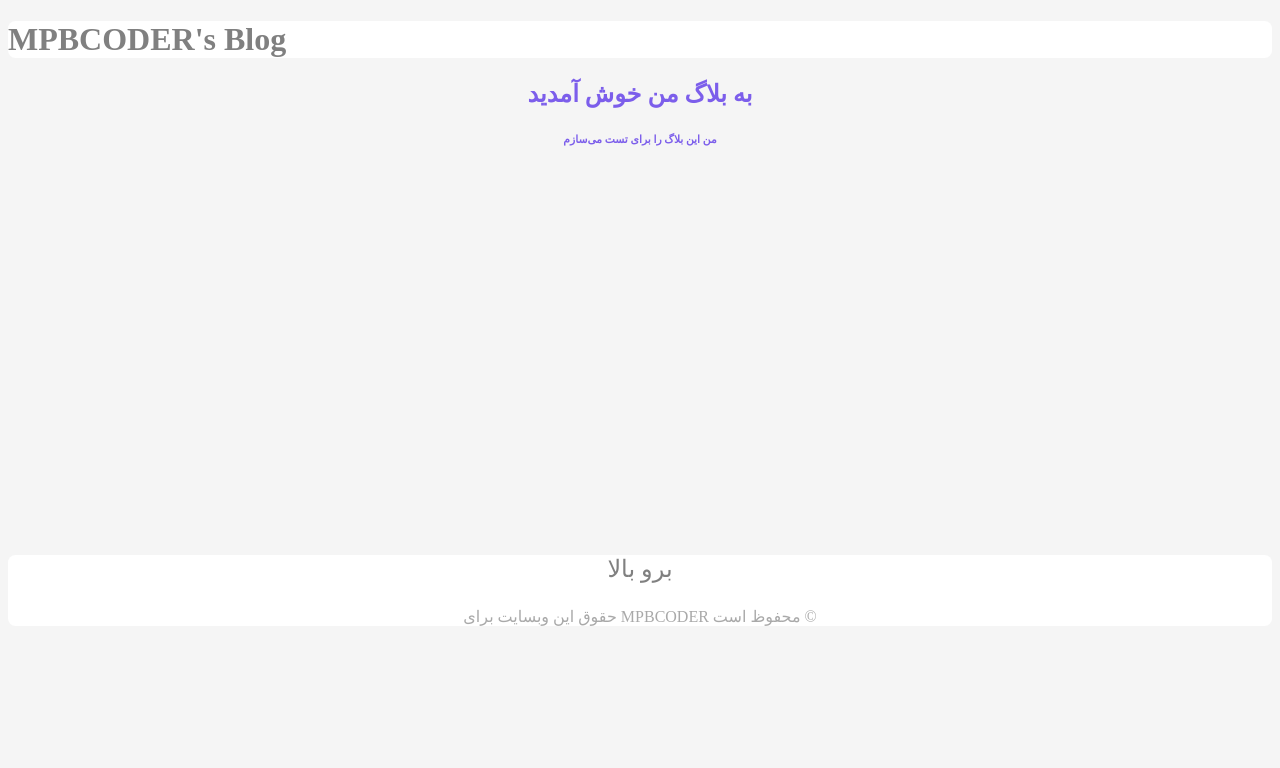
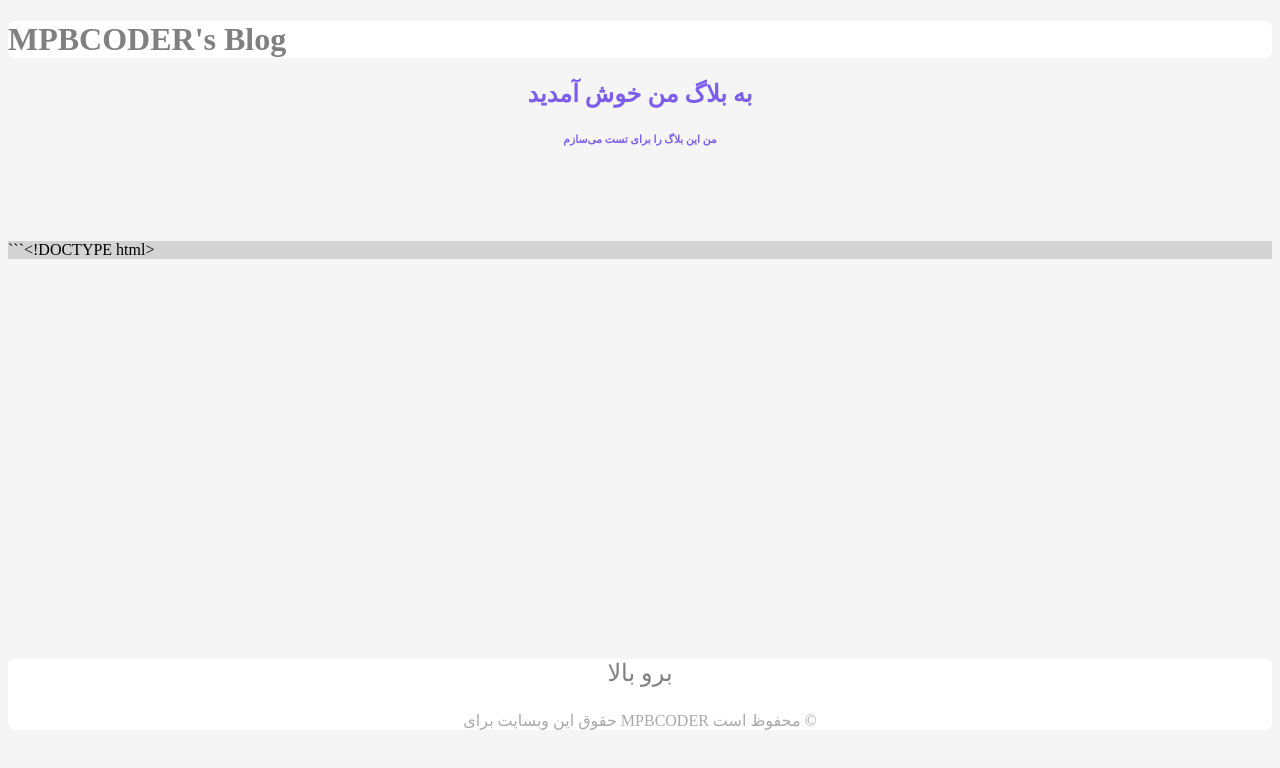
Before and after one commit to MPBCoder/oldPersonalWebsite, a plain HTML site: page index.html in a window 1280 px wide. Drawn offline with Linux system fonts and the light colour scheme; a web font is replaced by a local one.

Commit message:
Little changes

````diff
--- a/index.html
+++ b/index.html
@@ -23,6 +23,10 @@
 
         <h6>من این بلاگ را برای تست می‌سازم</h6>
       </div>
+
+
+<br><br><br>
+<p class="code">```<‌‌‌‌!DOCTYPE html‌> </p>
     </main>
 
     <br /><br /><br /><br /><br /><br /><br /><br /><br /><br /><br /><br /><br /><br /><br /><br /><br /><br /><br /><br />
````
